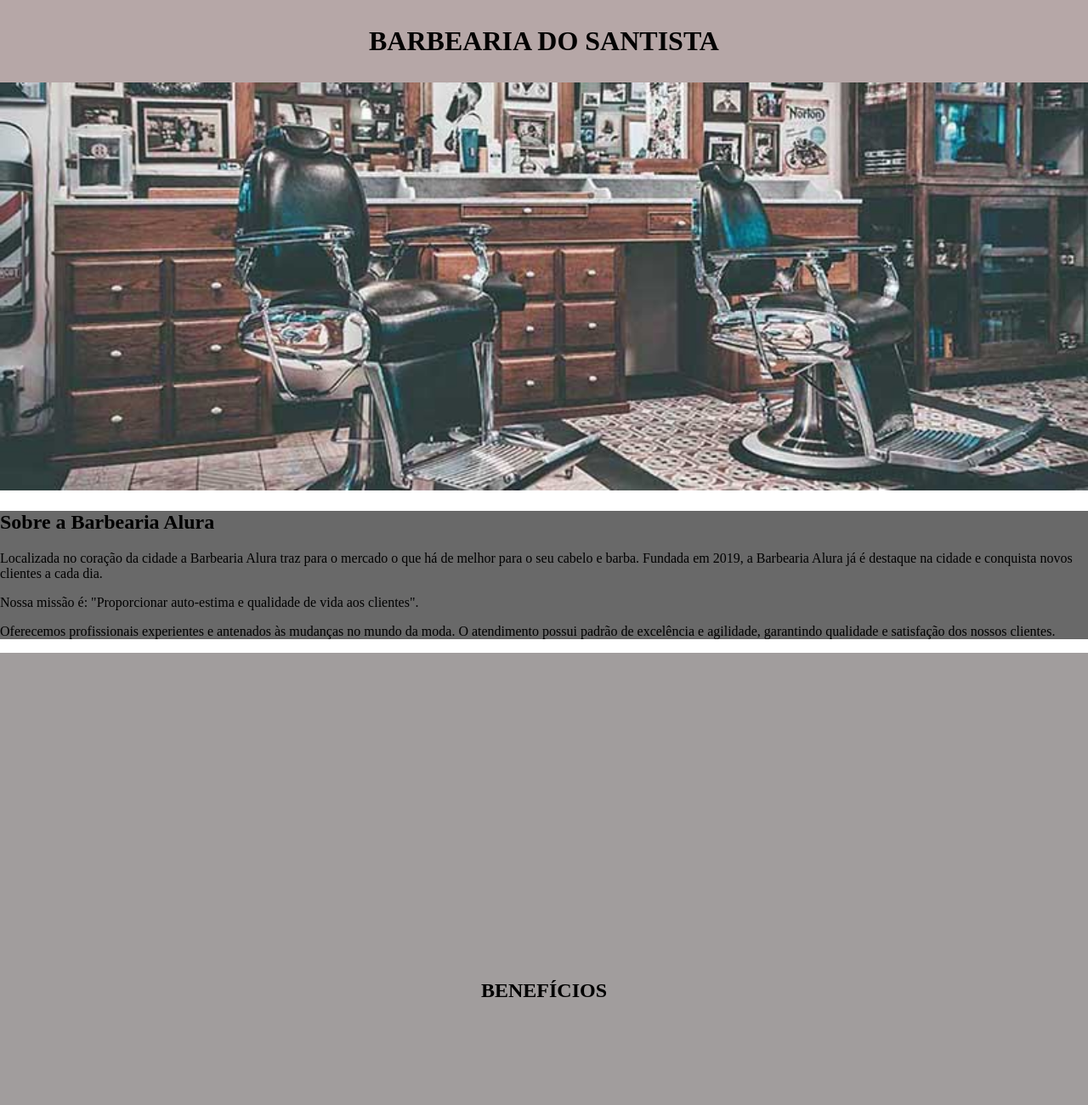
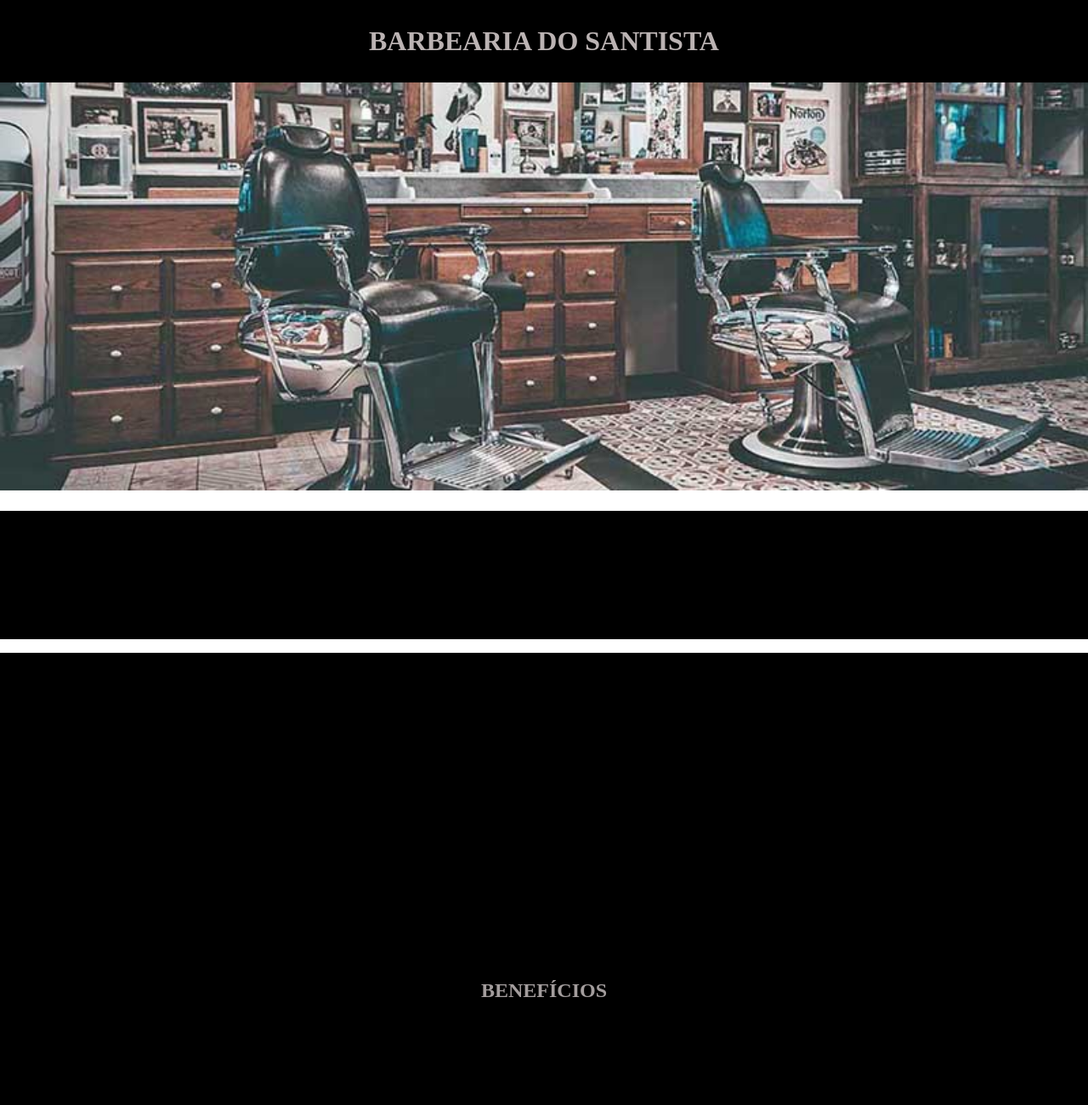
Before and after one commit to gabezin777/barbearia-gabe, a plain HTML site: page index.html in a window 1280 px wide. Shown: the top 1300 px of the page at 85% size. Drawn offline with Linux system fonts and the light colour scheme.

Commit message:
ghbvvggh

```diff
--- a/style.css
+++ b/style.css
@@ -11,24 +11,24 @@ width: 100%;
 .titulo-principal{
     text-transform: uppercase;
     text-align: center;
-    color: rgb(3, 2, 2);
-    background-color: rgb(182, 167, 167);
+    color: rgb(187, 179, 179);
+    background-color: rgb(0, 0, 0);
 
     padding: 30px;
     margin: 0%;
 }
 
 .titulo2{
-    color: rgb(0, 0, 0);
+    color: rgb(163, 157, 157);
     text-transform: uppercase;
     text-align: center;
-    background-color: rgb(161, 157, 157);
+    background-color: rgb(0, 0, 0);
     padding: 30%;
     margin: 0%;
 }
 
     .principal {
-        background-color: dimgrey;
+        background-color: rgb(0, 0, 0);
         padding: 0%;
         margin:  0%;
 
```
